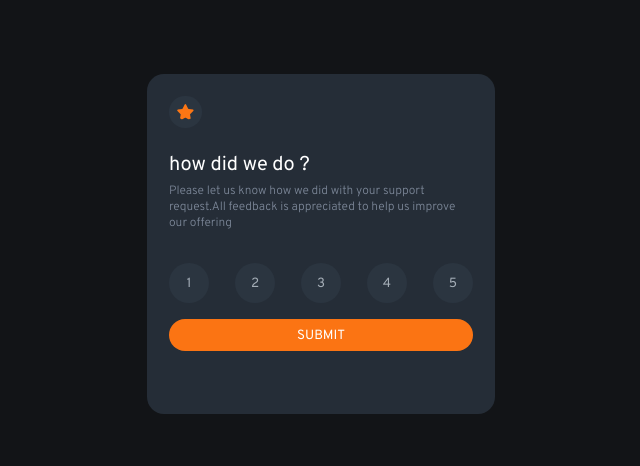
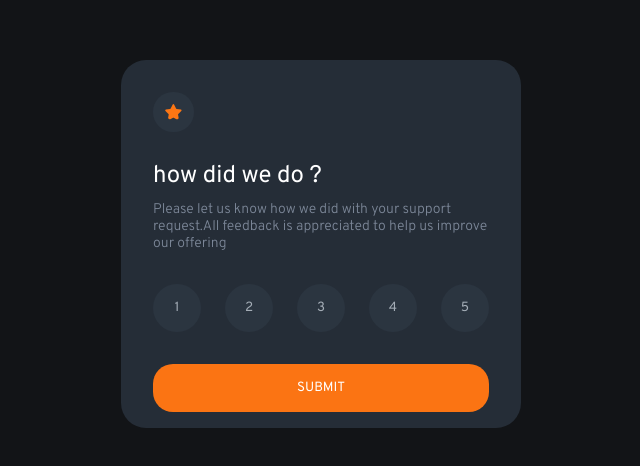
Before and after one commit to azatdeniz1/Interactive-rating-component, a plain HTML site: page interactive-rating-component-main/index.html in a window 1280 px wide. Shown: the part 156-622 px from the top of the page, without its empty margins (319-959 px from the left). Drawn offline with Linux system fonts and the light colour scheme.

Commit message:
style.css

```diff
--- a/interactive-rating-component-main/style.css
+++ b/interactive-rating-component-main/style.css
@@ -4,6 +4,7 @@
   color: white;
   font-family: "Overpass", sans-serif;
 }
+
 .container {
   width: 100%;
   height: 100vh;
@@ -12,89 +13,104 @@
   justify-content: center;
   align-items: center;
 }
+
 .box {
   background-color: hsl(213, 19%, 18%);
-  width: 19rem;
-  height: 37vh;
+  width: 21rem; /* Increased width */
+  height: 38vh; /* Increased height */
   margin: auto;
-  border-radius: 17px;
-  padding: 1.4rem;
+  border-radius: 25px; /* Increased border radius */
+  padding: 2rem; /* Increased padding */
 }
+
 .img {
-  padding: 8px;
-  margin-bottom: 1.5rem;
+  padding: 12px; /* Increased padding */
+  margin-bottom: 1.8rem; /* Increased margin */
   background-color: hsl(213, 19%, 21%);
-  border-radius: 40px;
+  border-radius: 50px; /* Increased border radius */
 }
+
 .buttons {
   display: flex;
   flex-direction: row;
   justify-content: space-between;
   width: 100%;
 }
+
 .button {
   background-color: hsl(213, 19%, 21%);
   color: hsl(210, 11%, 68%);
-  width: 2.5rem;
-  height: 2.5rem;
+  width: 3rem; /* Increased width */
+  height: 3rem; /* Increased height */
   border-radius: 50px;
   border: none;
 }
+
 .button:hover {
   background-color: hsl(25, 97%, 53%);
   color: white;
   transition: 200ms;
 }
+
 .submit {
   width: 100%;
-  min-height: 2rem;
+  min-height: 3rem; /* Increased min-height */
   border-radius: 20px;
-  margin-top: 1rem;
+  margin-top: 2rem; /* Increased margin */
   background-color: hsl(25, 97%, 53%);
   border: none;
 }
+
 .submit:hover {
   background-color: white;
   color: hsl(25, 97%, 53%);
   transition: 200ms;
 }
+
 .selected {
   background-color: hsl(216, 12%, 54%);
   color: white;
 }
+
 .thank {
   margin: auto;
 }
+
 .face-1 {
   width: fit-content;
   display: flex;
   flex-direction: column;
   align-items: start;
 }
+
 .face-2 {
   width: fit-content;
   display: flex;
   flex-direction: column;
   align-items: center;
-  font-size: 11px;
+  font-size: 14px; /* Increased font size */
 }
+
 .rating {
   color: hsl(25, 82%, 47%);
   background-color: hsl(213, 19%, 21%);
-  padding: 4px 12px;
-  border-radius: 15px;
-  margin: 15px 0px;
+  padding: 6px 16px; /* Increased padding */
+  border-radius: 20px; /* Increased border radius */
+  margin: 20px 0px; /* Increased margin */
 }
+
 .hidden {
   display: none;
 }
+
 h2 {
-  font-size: 20px;
+  font-size: 24px; /* Increased font size */
   font-weight: 400;
-  margin-bottom: 5px;
+  margin-bottom: 10px; /* Increased margin */
 }
+
 p {
-  font-size: 12px;
+  font-size: 14px; /* Increased font size */
   font-weight: 300;
   color: hsl(216, 12%, 54%);
   margin-bottom: 2rem;
```
